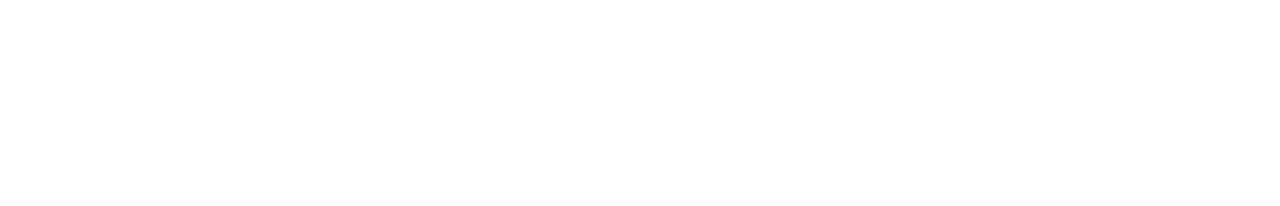
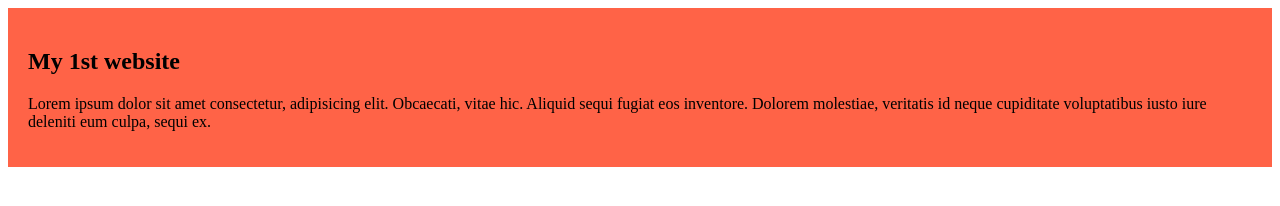
Before and after one commit to mip19/sim-site, a plain HTML site: page index.html in a window 1280 px wide. Drawn offline with Linux system fonts and the light colour scheme.

Commit message:
added css

```diff
--- /dev/null
+++ b/blog.css
@@ -0,0 +1,4 @@
+div{
+    background-color: tomato;
+    padding: 20px;
+}
--- a/index.html
+++ b/index.html
@@ -3,9 +3,14 @@
 <head>
     <meta charset="UTF-8">
     <meta name="viewport" content="width=device-width, initial-scale=1.0">
-    <title>Document</title>
+    <title>MY web</title>
+    <link rel="stylesheet" href="blog.css">
 </head>
 <body>
+    <div>
+        <h2>My 1st website</h2>
+        <p>Lorem ipsum dolor sit amet consectetur, adipisicing elit. Obcaecati, vitae hic. Aliquid sequi fugiat eos inventore. Dolorem molestiae, veritatis id neque cupiditate voluptatibus iusto iure deleniti eum culpa, sequi ex.</p>
+    </div>
 
 </body>
 </html>
```
